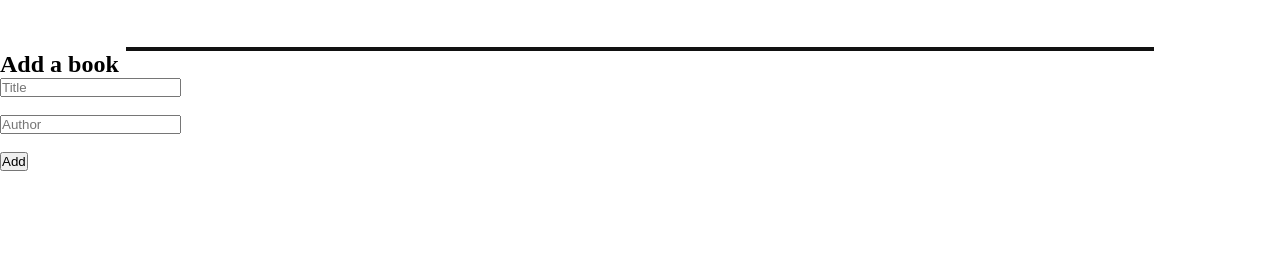
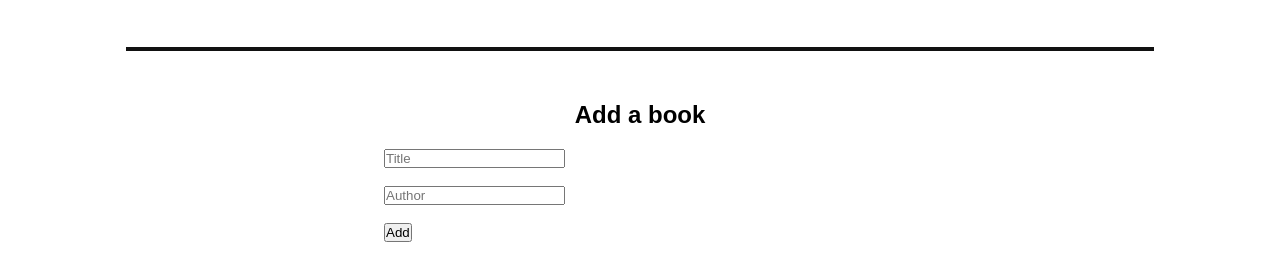
Before and after one commit to jaamanu/Awesome-books-project, a website with bundled scripts: page index.html in a window 1280 px wide. Shown: the part 60-340 px from the top of the page. Built offline with nearby package versions, Linux system fonts and the light colour scheme.

Commit message:
Added Form header and cards

```diff
--- a/styles.css
+++ b/styles.css
@@ -19,3 +19,14 @@
 .newDiv:nth-child(odd) {
   background-color: #eee;
 }
+
+.formHeader {
+  margin-top: 50px;
+  margin-bottom: 20px;
+  text-align: center;
+  font-family: sans-serif;
+}
+#book-card {
+  width: 40%;
+  margin: auto;
+}
```
